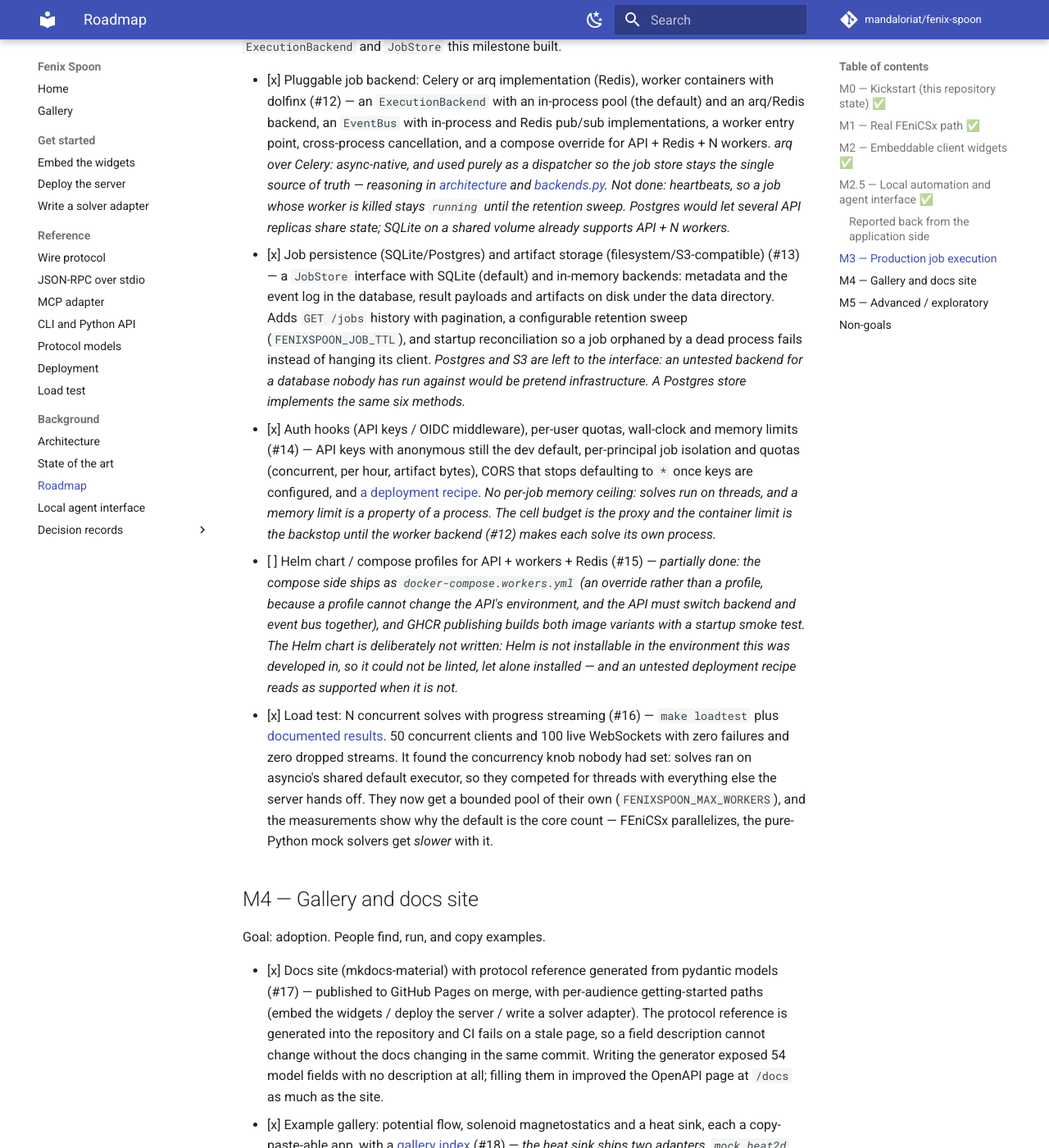
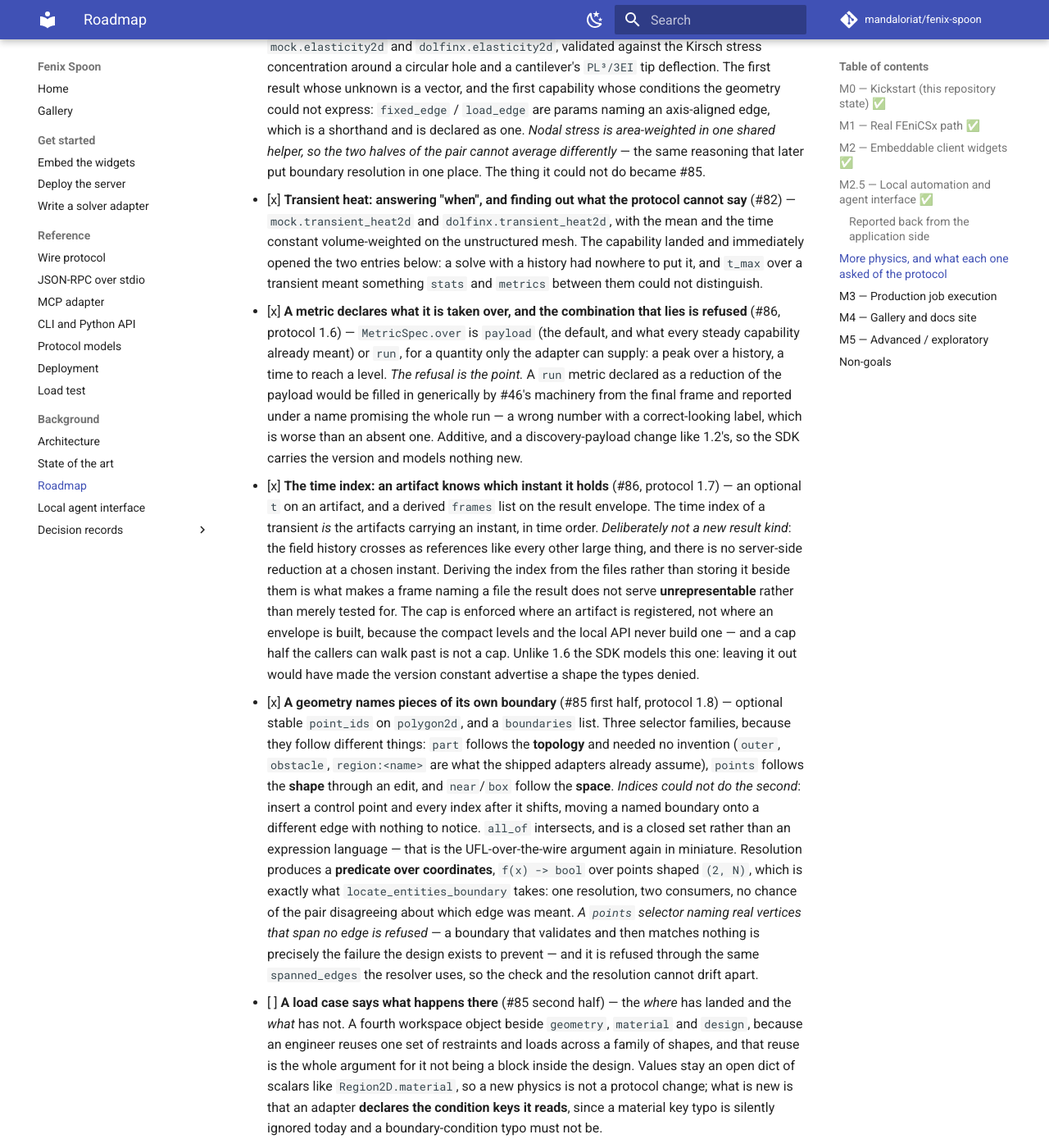
Before and after one commit to mandaloriat/fenix-spoon, an MkDocs documentation site: the page built from docs/03-roadmap.md, in a window 1280 px wide and 1400 px high, scrolled down 8459 px. Shown: the whole window at 82% size. Built offline with MkDocs 1.6.1 and Material for MkDocs 9.7.7, drawn with Linux system fonts in a browser that asks for light colours; comment, search, counter and statistics services are not loaded; some of the changed text lies outside the part shown.

Commit message:
Catch the planning docs up with four landed issues, and put a tripwire on the one number nobody read
The code was four issues ahead of the documents that describe it. #81, #82, #85
and #86 had all landed and none of them appeared in the roadmap, the changelog or
the README — so a reader arriving at the repository saw a project three protocol
minors younger than the one in the directory.

**The changelog's preamble was the worst of it**, because it states the protocol
version in prose and nothing imports prose: it said 1.5 while the server said
1.8, with every other version tripwire green. One number lives in three places
that all assert against each other, and in a fourth that nobody checked. Now it
is checked. The test reads the sentence with a regex rather than matching a whole
line, so the wording around the claim stays free to change and only the number is
the assertion — and it was verified against the drift it exists to catch by
putting 1.5 back and watching it go red.

**The roadmap gained a section rather than four bullets in an existing one.**
These items do not belong to M0–M5, and filing them under a milestone they
predate or postdate would be the kind of tidiness that loses information. They
are a thread: a physics is added for its own sake, and it finds something the
protocol cannot say. The three items reported back from `physics-lab` are the
same shape from the other side — a consumer finding a gap rather than a
capability finding one — so the new section sits beside them and says which
direction each came from. The load case (#85's second half) is the one unchecked
box in it.

**The README says the protocol is at 1.8 and why**, and the feature table gained
the two rows it was missing: time, and named boundaries. The physics list was
already current, which is why this reads as a smaller change than the changelog's.

Not touched: the survey date on docs/01-state-of-the-art.md. It records when the
survey was made, and moving it without re-surveying the ecosystem would turn an
accurate statement into a false one.

Co-Authored-By: Claude Opus 5 <noreply@anthropic.com>
Claude-Session: https://claude.ai/code/session_012B58yqHmYUdYJhEC3BJ8X3

```diff
--- a/docs/03-roadmap.md
+++ b/docs/03-roadmap.md
@@ -330,6 +330,73 @@ unchanged objects and reports what it took from cache. The solenoid and the heat
 acceptable subjects. The milestone is *not* done when JSON-RPC merely answers — it is done when
 that iterative loop runs end to end.
 
+## More physics, and what each one asked of the protocol
+
+**Not a milestone — a thread that runs alongside them**, and the reason it has a section is that
+it kept producing protocol changes that nothing in M0–M5 predicted. The three items reported back
+from `physics-lab` above were gaps a *consumer* found by building on the toolkit. These are gaps a
+**new capability** found by being added to it, which is the other direction and, so far, the more
+productive one.
+
+The order is the load-bearing part. Every extension below answers a solver that already wanted it,
+rather than a specification written forward and hoped for — which is why each entry names the
+capability first and the protocol change second.
+
+- [x] **Linear elasticity: a vector unknown, and where the boundary conditions go** (#81) —
+      `mock.elasticity2d` and `dolfinx.elasticity2d`, validated against the Kirsch stress
+      concentration around a circular hole and a cantilever's `PL³/3EI` tip deflection. The first
+      result whose unknown is a vector, and the first capability whose conditions the geometry
+      could not express: `fixed_edge` / `load_edge` are params naming an axis-aligned edge, which
+      is a shorthand and is declared as one. *Nodal stress is area-weighted in one shared helper,
+      so the two halves of the pair cannot average differently* — the same reasoning that later
+      put boundary resolution in one place. The thing it could not do became #85.
+- [x] **Transient heat: answering "when", and finding out what the protocol cannot say** (#82) —
+      `mock.transient_heat2d` and `dolfinx.transient_heat2d`, with the mean and the time constant
+      volume-weighted on the unstructured mesh. The capability landed and immediately opened the
+      two entries below: a solve with a history had nowhere to put it, and `t_max` over a
+      transient meant something `stats` and `metrics` between them could not distinguish.
+- [x] **A metric declares what it is taken over, and the combination that lies is refused**
+      (#86, protocol 1.6) — `MetricSpec.over` is `payload` (the default, and what every steady
+      capability already meant) or `run`, for a quantity only the adapter can supply: a peak over
+      a history, a time to reach a level. *The refusal is the point.* A `run` metric declared as a
+      reduction of the payload would be filled in generically by #46's machinery from the final
+      frame and reported under a name promising the whole run — a wrong number with a
+      correct-looking label, which is worse than an absent one. Additive, and a discovery-payload
+      change like 1.2's, so the SDK carries the version and models nothing new.
+- [x] **The time index: an artifact knows which instant it holds** (#86, protocol 1.7) — an
+      optional `t` on an artifact, and a derived `frames` list on the result envelope. The time
+      index of a transient *is* the artifacts carrying an instant, in time order.
+      *Deliberately not a new result kind*: the field history crosses as references like every
+      other large thing, and there is no server-side reduction at a chosen instant. Deriving the
+      index from the files rather than storing it beside them is what makes a frame naming a file
+      the result does not serve **unrepresentable** rather than merely tested for. The cap is
+      enforced where an artifact is registered, not where an envelope is built, because the
+      compact levels and the local API never build one — and a cap half the callers can walk past
+      is not a cap. Unlike 1.6 the SDK models this one: leaving it out would have made the version
+      constant advertise a shape the types denied.
+- [x] **A geometry names pieces of its own boundary** (#85 first half, protocol 1.8) — optional
+      stable `point_ids` on `polygon2d`, and a `boundaries` list. Three selector families, because
+      they follow different things: `part` follows the **topology** and needed no invention
+      (`outer`, `obstacle`, `region:<name>` are what the shipped adapters already assume),
+      `points` follows the **shape** through an edit, and `near`/`box` follow the **space**.
+      *Indices could not do the second*: insert a control point and every index after it shifts,
+      moving a named boundary onto a different edge with nothing to notice. `all_of` intersects,
+      and is a closed set rather than an expression language — that is the UFL-over-the-wire
+      argument again in miniature. Resolution produces a **predicate over coordinates**,
+      `f(x) -> bool` over points shaped `(2, N)`, which is exactly what `locate_entities_boundary`
+      takes: one resolution, two consumers, no chance of the pair disagreeing about which edge was
+      meant. *A `points` selector naming real vertices that span no edge is refused* — a boundary
+      that validates and then matches nothing is precisely the failure the design exists to
+      prevent — and it is refused through the same `spanned_edges` the resolver uses, so the check
+      and the resolution cannot drift apart.
+- [ ] **A load case says what happens there** (#85 second half) — the *where* has landed and the
+      *what* has not. A fourth workspace object beside `geometry`, `material` and `design`, because
+      an engineer reuses one set of restraints and loads across a family of shapes, and that reuse
+      is the whole argument for it not being a block inside the design. Values stay an open dict
+      of scalars like `Region2D.material`, so a new physics is not a protocol change; what is new
+      is that an adapter **declares the condition keys it reads**, since a material key typo is
+      silently ignored today and a boundary-condition typo must not be.
+
 ## M3 — Production job execution
 
 Goal: multi-user deployments are safe and boring. *Everything below has landed except the Helm
```
Also changed, not shown: CHANGELOG.md (+50 -1 lines), README.md (+7 -0 lines), 1 other file.
